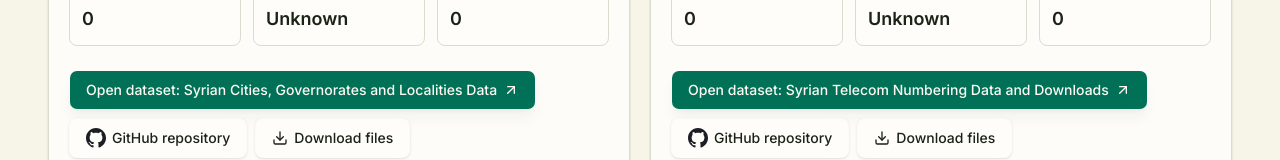
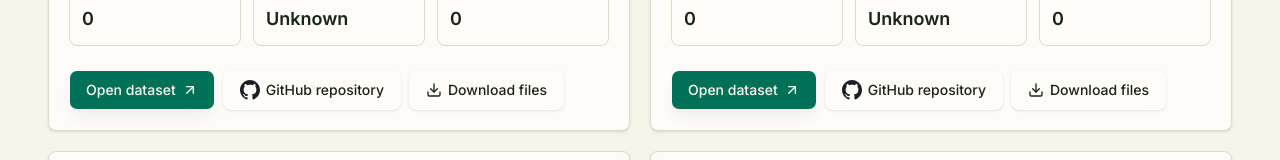
Before and after one commit to Open-Syria/website, a Next.js app: page /en/datasets in a window 1280 px wide. Shown: the part 703-863 px from the top of the page. Built offline with nearby package versions, Linux system fonts and the light colour scheme; no server answers.

Commit message:
fix: prevent dataset card action overflow

```diff
--- a/src/app/[locale]/(index)/_components/dataset-highlights.tsx
+++ b/src/app/[locale]/(index)/_components/dataset-highlights.tsx
@@ -103,14 +103,13 @@
 
                   <NextLink
                     className={buttonVariants({
-                      className:
-                        "mt-5 h-auto min-h-10 w-full whitespace-normal py-2 text-center",
+                      className: "mt-5 w-full",
                       size: "lg",
                       variant: "outline",
                     })}
                     href={datasetHref}
                   >
-                    {t("openDataset")}: {dataset.title[locale]}
+                    {t("openDataset")}
                     <ArrowUpRight
                       aria-hidden="true"
                       className="rtl-icon-mirror"
--- a/src/app/[locale]/datasets/_components/dataset-catalog-page.tsx
+++ b/src/app/[locale]/datasets/_components/dataset-catalog-page.tsx
@@ -115,14 +115,10 @@
 
                   <div className="mt-6 flex flex-wrap gap-2">
                     <Link
-                      className={buttonVariants({
-                        className:
-                          "h-auto min-h-10 whitespace-normal py-2 text-center",
-                        size: "lg",
-                      })}
+                      className={buttonVariants({ size: "lg" })}
                       href={`/datasets/${dataset.slug}`}
                     >
-                      {t("openDataset")}: {dataset.title[locale]}
+                      {t("openDataset")}
                       <ArrowUpRight
                         aria-hidden="true"
                         className="rtl-icon-mirror"
```
